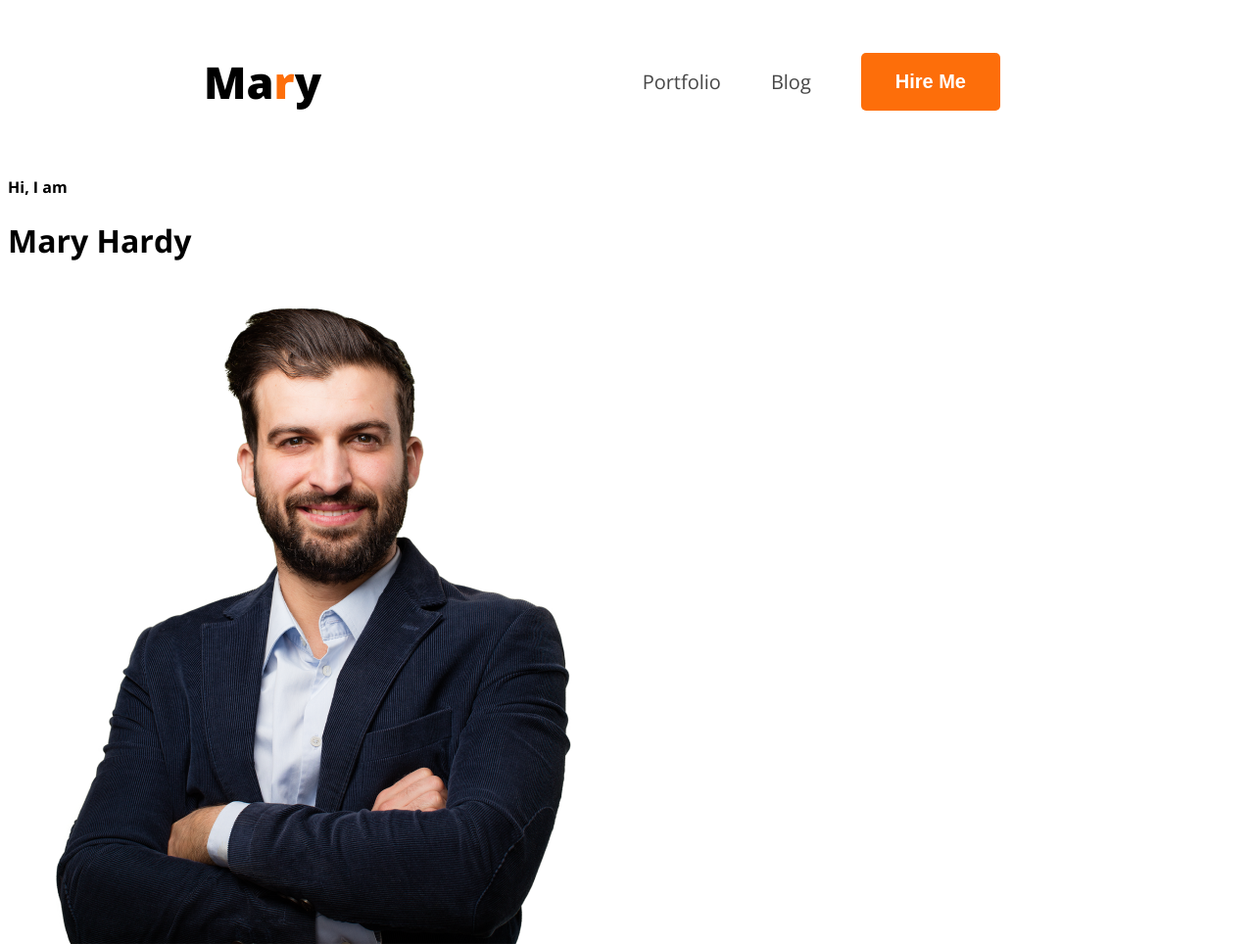
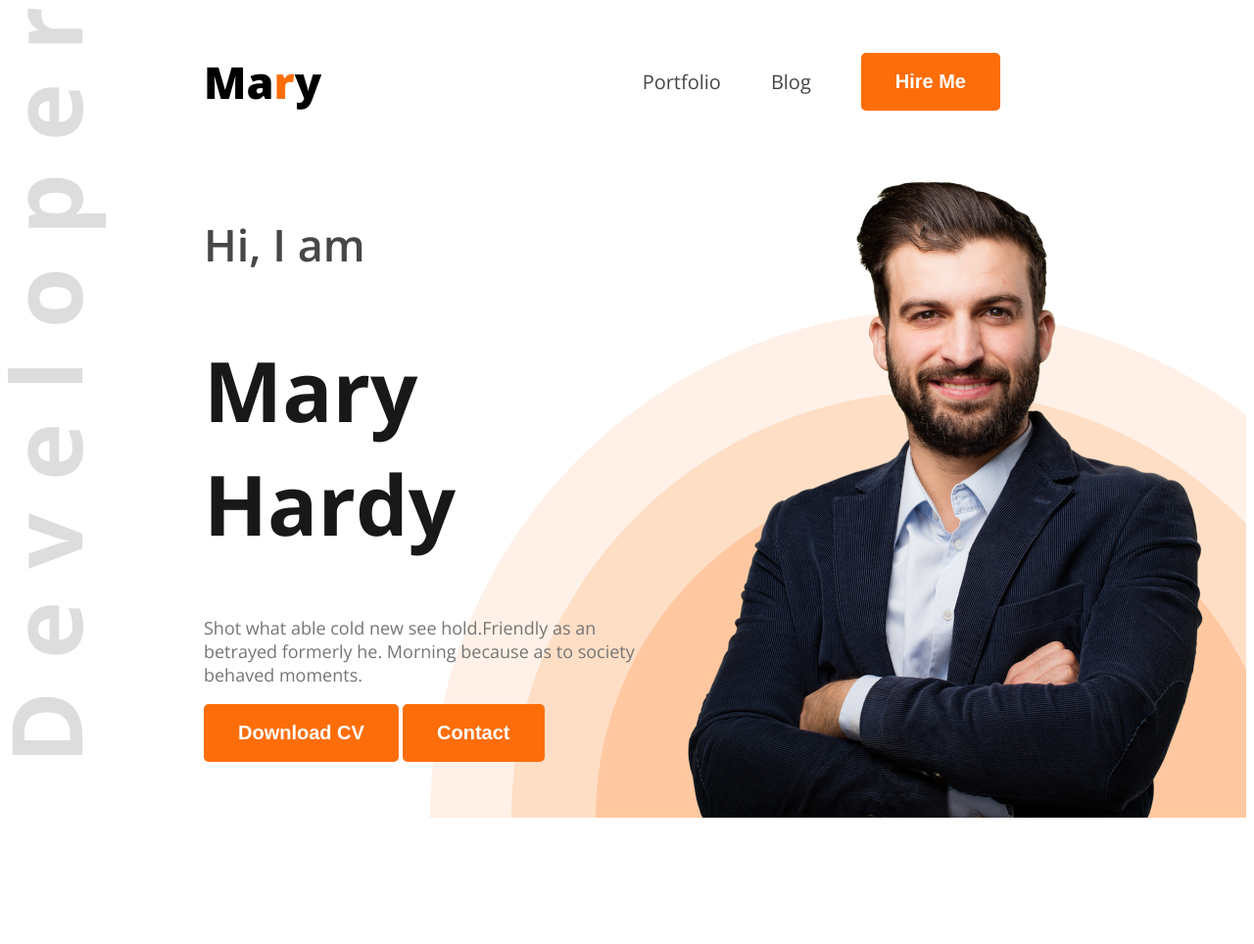
Before and after one commit to barua-raj/ph-portfolio, a plain HTML site: page index.html in a window 1280 px wide. Shown: the whole page at 98% size. After the commit the page ends 843 px from the top, so only its background shows below. Drawn offline with nearby package versions, Linux system fonts and the light colour scheme.

Commit message:
header part done

```diff
--- a/index.html
+++ b/index.html
@@ -13,27 +13,32 @@
     <link rel="stylesheet" href="styles/portfolio.css" />
   </head>
   <body class="open-sans-normal">
-    <header>
+    <header class="header">
         <nav>
             <h3 class="nav-title">Ma<span class="text-primary">r</span>y</h3>
             <ul>
-          <li><a href="" class="dark-2">Portfolio</a></li>
-          <li><a href="" class="dark-2">Blog</a></li>
-          <li>
-            <a href=""><button class="btn-primary">Hire Me</button></a>
-          </li>
+                <li><a class="dark-2" href="">Portfolio</a></li>
+                <li><a class="dark-2" href="">Blog</a></li>
+                <li><a href=""><button class="btn-primary">Hire Me</button></a></li>
             </ul>
         </nav>
-    </header>
         <div class="banner">
             <div class="banner-content">
-            <h4>Hi, I am</h4>
-            <h1>Mary Hardy</h1>
-            <p class="banner-description"></p>
+                <h4 class="banner-greetings dark-2">Hi, I am</h4>
+                <h1 class="banner-title">Mary Hardy</h1>
+                <p class="banner-description">
+                    Shot what able cold new see hold.Friendly as an betrayed formerly he. Morning because as to society
+                    behaved moments.
+                </p>
+                <button class="btn-primary"><i class="fa-solid fa-download"></i> Download CV</button>
+                <button class="btn-primary"><i class="fa-solid fa-phone"></i> Contact</button>
             </div>
-        <img src="images/hardy.png" alt="Mary Hardy">
+            <img class="banner-profile-pic" src="images/hardy.png" alt="">
         </div>
-    <main></main>
+    </header>
+    <main>
+
+    </main>
     <footer></footer>
   </body>
 </html>
--- a/styles/portfolio.css
+++ b/styles/portfolio.css
@@ -23,6 +23,14 @@
     border: none;
 
 }
+/* header styles */
+.header{
+    background-image: url(../images/developer.png), url(../images/header_bg.png);
+    background-repeat: no-repeat;
+    background-position: top left, bottom right;
+
+
+}
 /* nav styles */
 nav{
     display: flex;
@@ -46,3 +54,29 @@ nav li a{
     text-decoration: none;
     font-size: 20px;
 }
+/* banner styles */
+.banner{
+    display: flex;
+    justify-content: space-between;
+    margin: 0 35px 0 200px;
+}
+.banner-greetings{
+    font-size: 45px;
+    font-weight: 600;
+    color: #474747;
+}
+.banner-title{
+    font-size: 85px;
+    font-weight: 700;
+    color: #181818;
+}
+.banner-description{
+    font-size: 18px;
+    color: #757575;
+}
+.banner-profile-picture{
+    width: 584px;
+}
+.banner-content{
+    max-width: 580px;
+}
```
Lines whose indentation alone changed are shown as unchanged.
